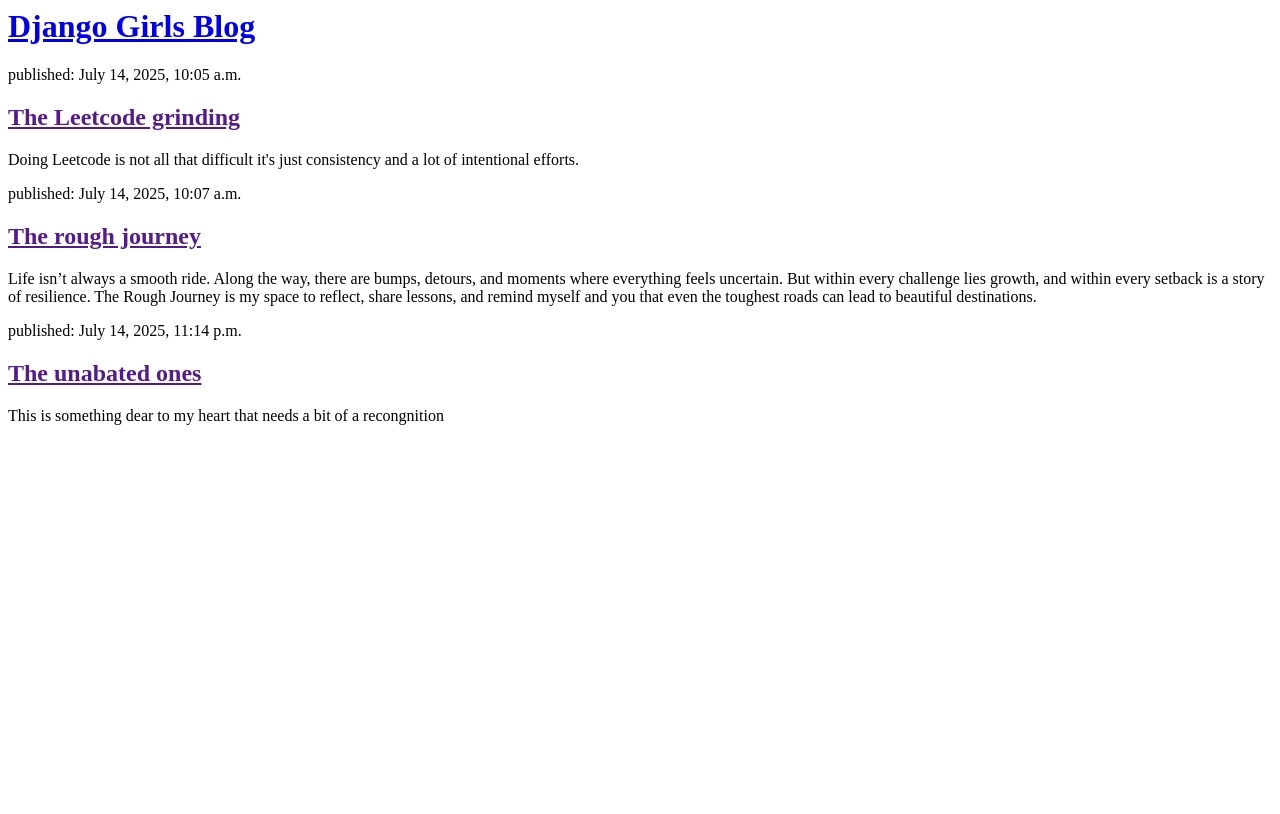
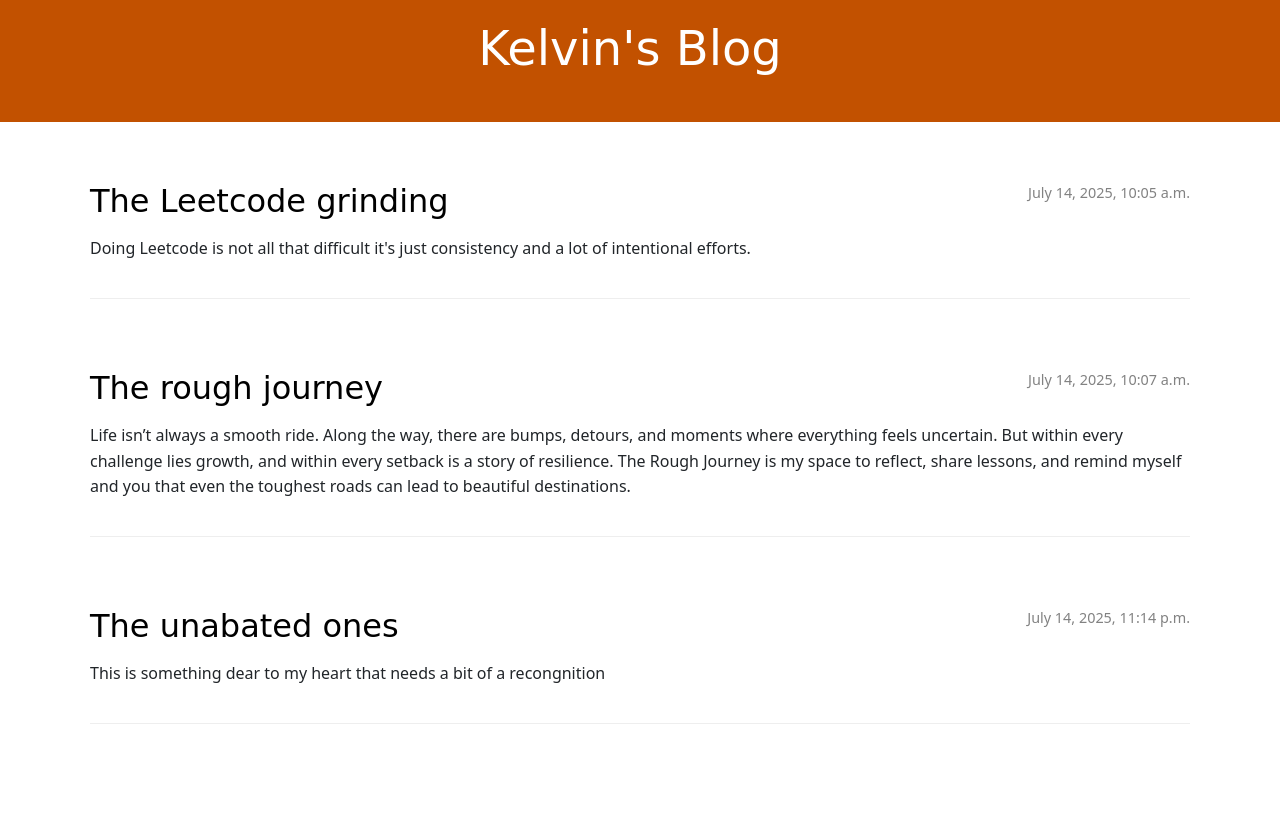
Before and after one commit to Ohm-Kel/my-first-blog, a Django app: page / in a window 1280 px wide. Before the commit the page ends 425 px from the top, so only its background shows below. Run offline with Django 5.2, Linux system fonts and the light colour scheme; data comes from the database, SQL or seed files in the repository.

Commit message:
Added view and template for detailed blog post as well as CSS for the site

```diff
--- /dev/null
+++ b/blog/static/css/blog.css
@@ -0,0 +1,151 @@
+/*— Variables —*/
+:root {
+  --color-primary: #f60;        /* bright orange */
+  --color-secondary: #C25100;   /* darker orange */
+  --color-text-light: #ffffff;
+  --color-text-dark: #000000;
+  --color-date: #828282;
+  --font-heading: 'Lobster', cursive;
+  --font-logo: 'Dancing Script', cursive;
+  --transition-speed: 0.2s;
+}
+
+/*— Global Reset —*/
+* {
+  margin: 0;
+  padding: 0;
+  box-sizing: border-box;
+}
+
+/*— Header / Navbar —*/
+header {
+  background: var(--color-primary);
+  padding: 20px 0;
+  text-align: center;
+}
+
+header h1 a {
+  color: var(--color-text-light);
+  text-decoration: none;
+  font-family: var(--font-logo);
+  font-size: 3em;
+  transition: opacity var(--transition-speed);
+}
+
+header h1 a:hover {
+  opacity: 0.85;
+}
+
+/*— Page Header (optional alternative) —*/
+.page-header {
+  background-color: var(--color-secondary);
+  padding: 20px 40px 20px 20px;
+  margin-bottom: 40px;
+}
+
+.page-header h1,
+.page-header h1 a,
+.page-header h1 a:visited {
+  color: var(--color-text-light);
+  font-family: var(--font-heading);
+  font-size: 36pt;
+  text-decoration: none;
+}
+
+/*— Typography —*/
+h1, h2, h3, h4 {
+  font-family: var(--font-heading);
+  margin-bottom: 0.5em;
+  line-height: 1.2;
+}
+
+/*— Top Menu Links —*/
+.top-menu,
+.top-menu:visited {
+  color: var(--color-text-light);
+  float: right;
+  font-size: 26pt;
+  margin: 0 20px 0 0;
+  text-decoration: none;
+  transition: opacity var(--transition-speed);
+}
+
+.top-menu:hover {
+  opacity: 0.8;
+}
+
+/*— Posts List —*/
+main.container {
+  padding: 20px;
+}
+
+.post {
+  margin-bottom: 70px;
+  border-bottom: 1px solid #eee;
+  padding-bottom: 20px;
+}
+
+/* Date & Actions */
+.post > .date,
+.post > .actions {
+  float: right;
+}
+
+.date {
+  color: var(--color-date);
+  font-size: 0.9em;
+  margin-bottom: 0.5em;
+}
+
+/* Post Title & Link */
+.post h2 a,
+.post h2 a:visited {
+  color: var(--color-text-dark);
+  text-decoration: none;
+  transition: color var(--transition-speed);
+}
+
+.post h2 a:hover {
+  color: var(--color-primary);
+}
+
+/* Post Body */
+.post p {
+  margin-top: 1em;
+  line-height: 1.6;
+}
+
+/*— Buttons —*/
+.btn-secondary,
+.btn-secondary:visited {
+  color: var(--color-secondary);
+  background: none;
+  border: 1px solid var(--color-secondary);
+  margin-left: 15px;
+  padding: 5px 10px;
+  text-decoration: none;
+  transition:
+    color var(--transition-speed),
+    background-color var(--transition-speed);
+}
+
+.btn-secondary:hover {
+  color: var(--color-text-light);
+  background-color: var(--color-secondary);
+}
+
+/*— Forms —*/
+.post-form textarea,
+.post-form input {
+  width: 100%;
+  padding: 8px;
+  margin-top: 5px;
+  border: 1px solid #ccc;
+  border-radius: 4px;
+  font-family: sans-serif;
+}
+
+/*— Utility —*/
+.save {
+  float: right;
+}
--- /dev/null
+++ b/blog/templates/blog/base.html
@@ -0,0 +1,24 @@
+{% load static %}
+<!DOCTYPE html>
+<html>
+    <head>
+        <title>kelvin's blog</title>
+        <link rel="stylesheet" href="https://cdn.jsdelivr.net/npm/bootstrap@5.3.3/dist/css/bootstrap.min.css" integrity="sha384-QWTKZyjpPEjISv5WaRU9OFeRpok6YctnYmDr5pNlyT2bRjXh0JMhjY6hW+ALEwIH" crossorigin="anonymous">
+        <link rel="stylesheet" href="{% static 'css/blog.css' %}">
+    </head>
+    <body>
+    <header class="page-header">
+      <div class="container">
+          <h1><a href="/">Kelvin's Blog</a></h1>
+      </div>
+    </header>
+    <main class="container">
+        <div class="row">
+            <div class="col">
+            {% block content %}
+            {% endblock %}
+            </div>
+        </div>
+    </main>
+</body>
+</html>
--- a/blog/templates/blog/post_list.html
+++ b/blog/templates/blog/post_list.html
@@ -1,11 +1,12 @@
-<header>
-    <h1><a href="/">Django Girls Blog</a></h1>
-</header>
-
-{% for post in posts %}
-    <article>
-        <time>published: {{ post.published_date }}</time>
-        <h2><a href="">{{ post.title }}</a></h2>
-        <p>{{ post.text|linebreaksbr }}</p>
-    </article>
-{% endfor %}
+{% extends 'blog/base.html' %}
+{% block content %}
+            {% for post in posts %}
+                <article class="post">
+                    <time class="date">
+                        {{ post.published_date }}
+                    </time>
+                    <h2><a href="{% url 'post_detail' pk=post.pk %}">{{ post.title }}</a></h2>
+                    <p>{{ post.text|linebreaksbr }}</p>
+                </article>
+            {% endfor %}
+{% endblock %}
--- a/blog/urls.py
+++ b/blog/urls.py
@@ -3,4 +3,5 @@ from . import views
 
 urlpatterns = [
     path('', views.post_list, name='post_list'),
+    path('post/<int:pk>/', views.post_detail, name='post_detail'),
 ]
--- a/blog/views.py
+++ b/blog/views.py
@@ -1,7 +1,11 @@
-from django.shortcuts import render
+from django.shortcuts import render, get_object_or_404
 from django.utils import timezone
 from .models import Post
 
 def post_list(request):
     posts = Post.objects.filter(published_date__lte=timezone.now()).order_by('published_date')
     return render(request, 'blog/post_list.html', {'posts': posts})
+
+def post_detail(request, pk):
+    post = get_object_or_404(Post, pk=pk)
+    return render(request, 'blog/post_detail.html', {'post': post})
```
Also changed, not shown: blog/templates/blog/post_detail.htm (added, +13 -0 lines).
